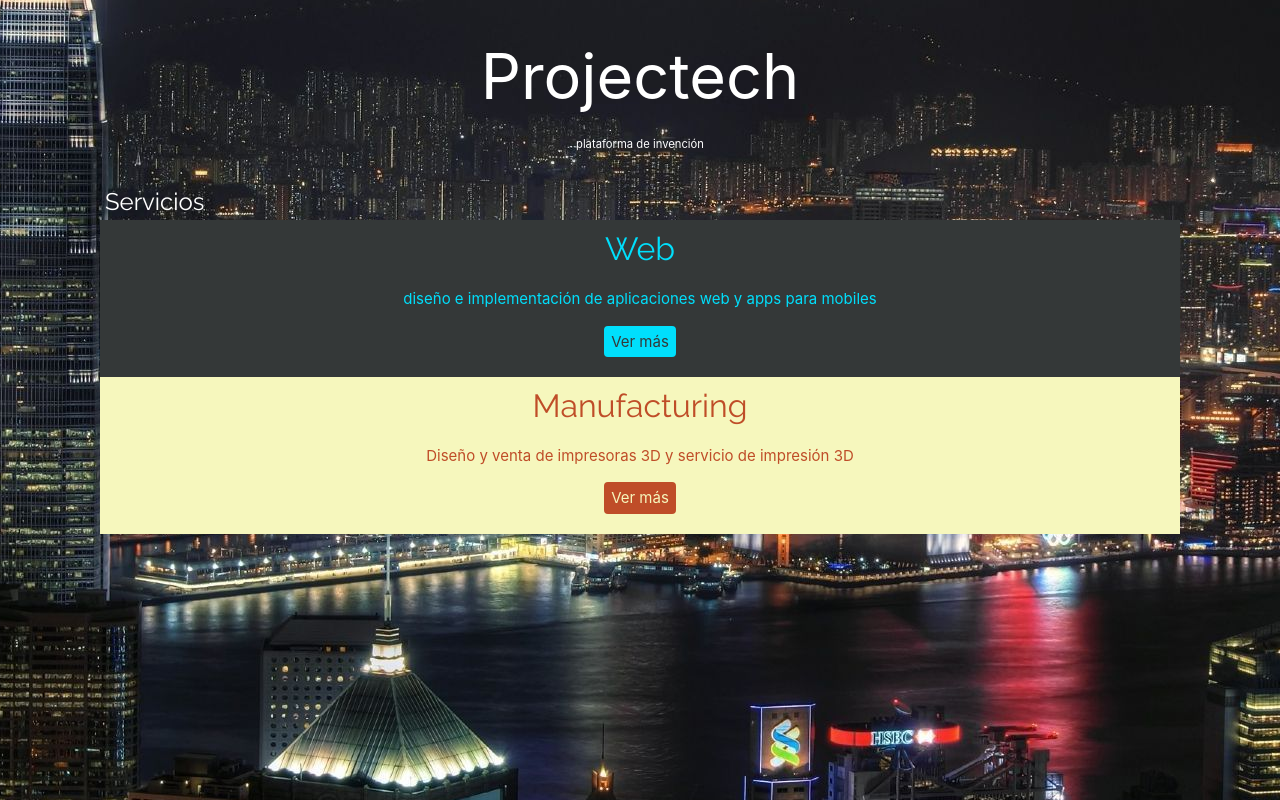
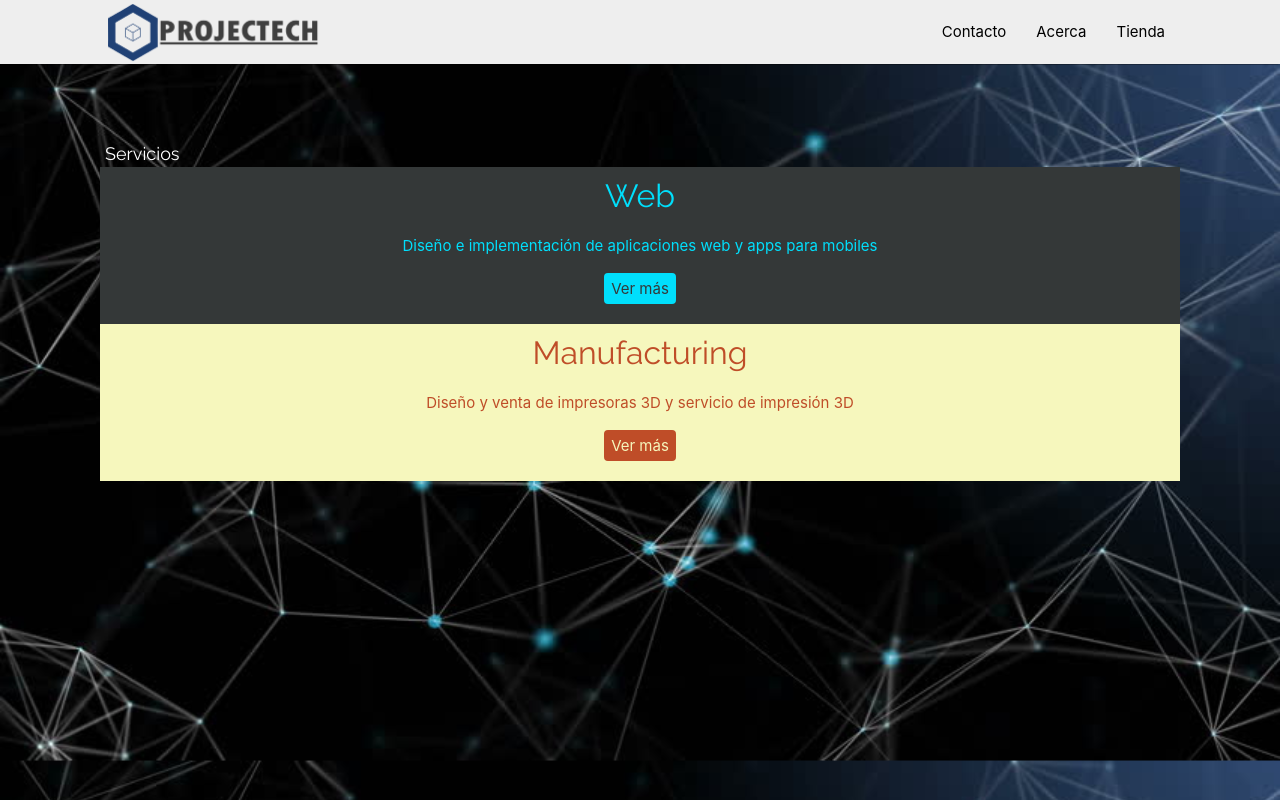
Before and after one commit to vampichoco/ajax-boilerplate, a plain HTML site: page index.html in a window 1280 px wide. Drawn offline with nearby package versions, Linux system fonts and the light colour scheme.

Commit message:
templates and content and layouts in separate files

```diff
--- /dev/null
+++ b/content.js
@@ -0,0 +1,16 @@
+var content = {
+    "web": {
+            id: "web",
+            name: "Web",
+            description: "Dise&ntilde;o e implementaci&oacute;n de aplicaciones web y apps para mobiles",
+            url: "http://victorhugo.biz",
+            style: {color: "#00DFFC", bgcolor: "#343838"}
+        },
+      "manufactury": {
+            id: "3d",
+            name: "Manufacturing",
+            description: "Dise&ntilde;o y venta de impresoras 3D y servicio de impresi&oacute;n 3D",
+            url: "http://www.sadzee.cloud/blog.html",
+            style: {color: "#BF4D28", bgcolor: "#F6F7BD"}
+        }
+    }
--- a/index.html
+++ b/index.html
@@ -3,76 +3,54 @@
 <head>
 <link rel="stylesheet" href="https://cdnjs.cloudflare.com/ajax/libs/materialize/0.98.2/css/materialize.min.css">
 
+<script src="content.js" type="text/javascript"></script>
+<script src="templates.js" type="text/javascript"></script>
 <script src="http://ajax.aspnetcdn.com/ajax/jQuery/jquery-3.2.1.js"></script>
 <script src="mustache.js"></script>
 <script src="https://cdnjs.cloudflare.com/ajax/libs/materialize/0.98.2/js/materialize.min.js"></script>
-<script src="page.js"></script>
+<script src="page.js" type="text/javascript"></script>
 
-<style>
-    @import url('https://fonts.googleapis.com/css?family=Raleway');
-</style>
+
+
 
 <link href="page.css" type="text/css" rel="stylesheet" />
 
 </head>
 
 <body>
-<!-- ================================================== -->
-<!-- =================== TEMPLATES ==================== -->
-<!-- ================================================== -->
 
-<!-- === SERVICE TEMPLATE === -->
-<script id="service-template" type="x-tmpl-mustache">
-<div class="service service-{{id}}" id="service-{{id}}">
-    <div class="service-title service-{{id}}-title">{{&name}}</div>
-    <div class="service-description service-{{id}}-description">{{&description}}</div>
-    <div class="service-footer">
-        <button id="button-{{id}}"
-         class="service-button service-{{id}}-button"
-         onclick="window.location = '{{url}}'">Ver m&aacute;s
-         </button>
-    </div>
-</div>
-</script>
+<div class="header">
+        <nav  class="grey lighten-3">
+        <div>
+            <a href="#" class="left"><img src="img/logo.png" width="225"></a>
+                <ul id="nav-mobile" class="right hide-on-med-and-down">
+                    <li><a href="contact.html">Contacto</a></li>
+                    <li><a href="about.html">Acerca</a></li>
+                    <li><a href="store.html">Tienda</a></li>
 
-<!-- === STYLE TEMPLATE === -->
-<script id="style-template" type="x-tmpl-mustache">
-<style>
-.service-{{id}}{
-    background-color: {{style.bgcolor}}
-
-}
-
-.service-{{id}}-button{
-    background-color: {{style.color}};
-    color: {{style.bgcolor}};
-    border: 2px solid {{style.color}};
-}
-
-.service-{{id}}-title{
-    background-color: {{style.bgcolor}};
-    color: {{style.color}};
-    top:0px;
-}
-
-.service-{{id}}-description{
-    color:{{style.color}}
-}
-</style>
-</script>
-<!-- =================== TEMPLATES ==================== -->
+                </ul>
+        </div>
+        </nav>
 
 
-<div class="header">
-    <h1>Projectech</h1>
-    <small>plataforma de invenci&oacute;n</small>
+</div>
+
+<div class="main-container">
     <div class="sub-header">
+
         Servicios
     </div>
-</div>
+    <div id="services" class="services">
+        <script>
+            drawContent('web', 'service', '#services')
+            drawContent('web', 'service-style', 'head')
+        </script>
 
-
-<div id="services" class="services">
+        <script>
+            drawContent('manufactury', 'service', '#services')
+            drawContent('manufactury', 'service-style', 'head')
+        </script>
+    </div>
 </div>
 
 </body>
--- a/page.css
+++ b/page.css
@@ -1,12 +1,14 @@
+@import url('https://fonts.googleapis.com/css?family=Raleway');
+
 body{
     background-color: #FFDC68;
-    background-image:url(img/city2.jpg);
+    background-image:url(img/background_4.png);
     color: #583B7E;
     background-position: center;
+    background-size: 100%;
     background-attachment:fixed;
 
-    padding-left:100px;
-    padding-right: 100px;
+
     padding-bottom: 100px;
 }
 
@@ -50,7 +52,6 @@ body{
     background-color:transparent;
     color: white;
     overflow: hidden;
-    min-height: 220px;
     background-position: center;
     position: relative;
 }
@@ -61,8 +62,28 @@ body{
     color: white;
     font-size:large;
     padding-left: 5px;
-    bottom:0px;
-    position:absolute;
-    font-size: x-large;
+
     font-family: 'Raleway', sans-serif;
 }
+
+@media screen and (max-width: 800px){
+    body {
+        padding-left:20px;
+        padding-right:20px;
+    }
+}
+
+nav ul li a{
+  color: black;
+}
+
+nav{
+    padding-left: 100px;
+    padding-right:100px;
+}
+
+.main-container{
+    padding-left:100px;
+    padding-right:100px;
+    padding-top:75px;
+}
--- a/page.js
+++ b/page.js
@@ -1,54 +1,17 @@
-$(document).ready(function(){
-    boot();
-})
-
-function boot(){
-    loadContent();
-}
-
-function loadContent(){
-
-    var web = {
-                id: "web",
-                name: "Web",
-                description: "dise&ntilde;o e implementaci&oacute;n de aplicaciones web y apps para mobiles",
-                url: "http://victorhugo.biz",
-                style: {color: "#00DFFC", bgcolor: "#343838"}
-             }
-
-    var _3d = {
-                id: "3d",
-                name: "Manufacturing",
-                description: "Dise&ntilde;o y venta de impresoras 3D y servicio de impresi&oacute;n 3D",
-                url: "http://www.sadzee.cloud/blog.html",
-                style: {color: "#BF4D28", bgcolor: "#F6F7BD"}
-         }
-
-    renderService(web)
-    renderStyle(web)
-
-    renderService(_3d)
-    renderStyle(_3d)
+var templates
 
 
+function drawContent(key, template, target){
+    if (template){
+        var c = content[key];
 
+        var templ = templates[template]
+
+        Mustache.parse(templ)
+
+        var rendered = Mustache.render(templ, c)
+
+        $(target).append(rendered);
+    }
 
 }
-
-function renderService(service){
-    var template = $('#service-template').html();
-    Mustache.parse(template)
-    var rendered = Mustache.render(template, service)
-    $('#services').append(rendered)
-
-}
-
-function renderStyle(service){
-    var template = $('#style-template').html();
-
-    Mustache.parse(template)
-    var rendered = Mustache.render(template, service)
-    console.log(rendered)
-
-    $(rendered).appendTo('head')
-}
--- /dev/null
+++ b/templates.js
@@ -0,0 +1,37 @@
+var templates = {
+    "service": `
+        <div class="service service-{{id}}" id="service-{{id}}">
+            <div class="service-title service-{{id}}-title">{{&name}}</div>
+            <div class="service-description service-{{id}}-description">{{&description}}</div>
+            <div class="service-footer">
+                <button id="button-{{id}}"
+                class="service-button service-{{id}}-button"
+                onclick="window.location = '{{url}}'">Ver m&aacute;s
+                </button>
+            </div>
+        </div>
+    `,
+    "service-style": `
+    <style>
+    .service-{{id}}{
+    background-color: {{style.bgcolor}}
+    }
+
+    .service-{{id}}-button{
+    background-color: {{style.color}};
+    color: {{style.bgcolor}};
+    border: 2px solid {{style.color}};
+    }
+
+    .service-{{id}}-title{
+    background-color: {{style.bgcolor}};
+    color: {{style.color}};
+    top:0px;
+    }
+
+    .service-{{id}}-description{
+    color:{{style.color}}
+    }
+</style>
+    `
+}
```
Also changed, not shown: evothings.json (added, +12 -0 lines), img/18596492_1940442206236696_1988625079_o.png (added), img/background_1.png (added), img/background_2.jpg (added), img/background_3.png (added), img/background_4.png (added), img/logo.png (added).
